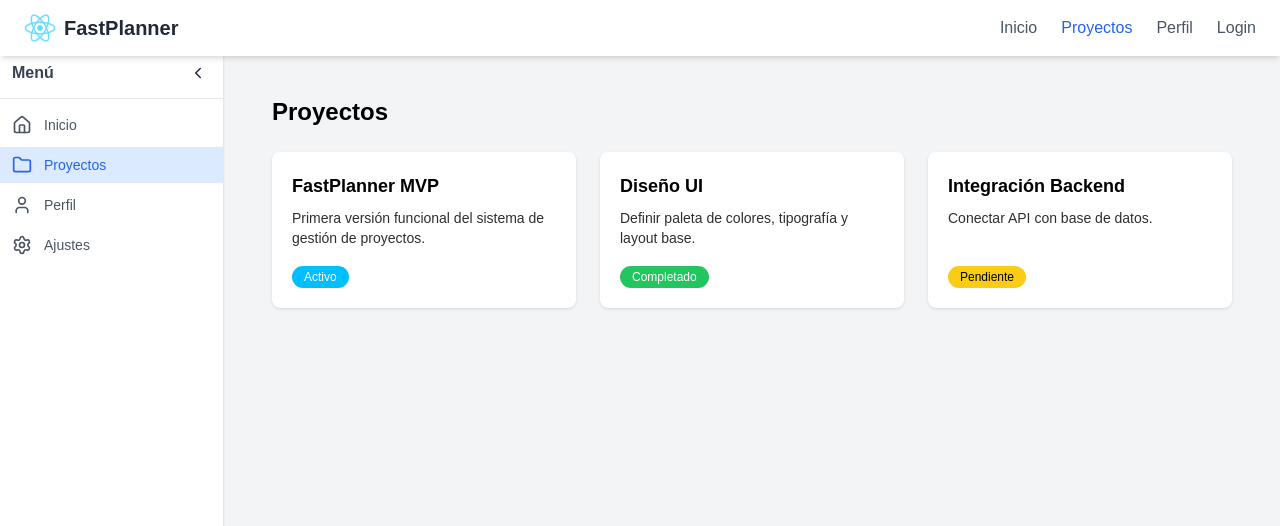
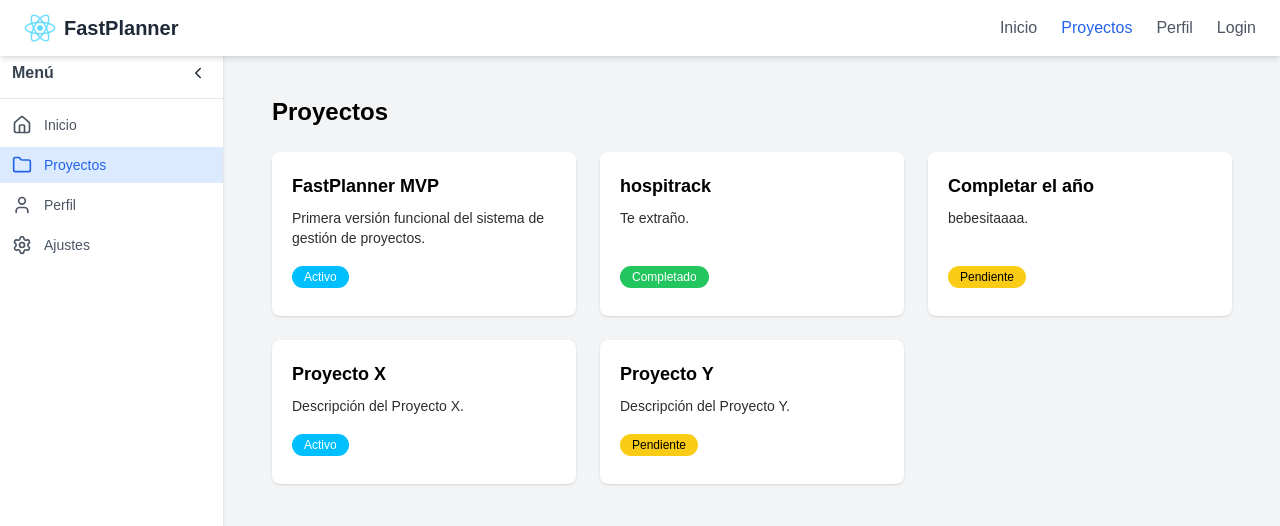
Before and after one commit to JorgeFierroo/FastPlanner, a React (Create React App) app in the folder frontend/: page /projects in a window 1280 px wide. Shown: the top 526 px of the page. Built offline with nearby package versions, Linux system fonts and the light colour scheme; the HTML template or start-up script is replaced by a standard one.

Commit message:
diseño de menu de seleccion

```diff
--- a/frontend/src/components/ProjectCard.tsx
+++ b/frontend/src/components/ProjectCard.tsx
@@ -4,6 +4,11 @@ interface ProjectCardProps {
   title: string;
   description: string;
   status?: "activo" | "pendiente" | "completado";
+  expanded?: boolean;
+  onClick?: () => void;
+  people?: string[];
+  tasks?: { name: string; assigned: boolean }[];
+  isFuture?: boolean;
 }
 
 const statusColors: Record<string, string> = {
@@ -12,9 +17,21 @@ const statusColors: Record<string, string> = {
   completado: "bg-green-500 text-neutral-white",
 };
 
-const ProjectCard: React.FC<ProjectCardProps> = ({ title, description, status = "pendiente" }) => {
+const ProjectCard: React.FC<ProjectCardProps> = ({
+  title,
+  description,
+  status = "pendiente",
+  expanded = false,
+  onClick,
+  people = [],
+  tasks = [],
+  isFuture = false,
+}) => {
   return (
-    <div className="bg-neutral-white rounded-lg shadow hover:shadow-lg transition-shadow p-5 flex flex-col justify-between">
+    <div
+      className={`bg-neutral-white rounded-lg shadow hover:shadow-lg transition-shadow p-5 flex flex-col justify-between cursor-pointer ${expanded ? "border-2 border-primary" : ""}`}
+      onClick={onClick}
+    >
       {/* Título */}
       <h2 className="text-lg font-semibold text-neutral-black mb-2">{title}</h2>
 
@@ -22,13 +39,49 @@ const ProjectCard: React.FC<ProjectCardProps> = ({ title, description, status =
       <p className="text-sm text-neutral-darkgray flex-1">{description}</p>
 
       {/* Estado */}
-      <div className="mt-4">
+      <div className="mt-4 mb-2">
         <span
           className={`px-3 py-1 text-xs font-medium rounded-full ${statusColors[status]}`}
         >
           {status.charAt(0).toUpperCase() + status.slice(1)}
         </span>
       </div>
+
+      {/* Detalles expandibles */}
+      {expanded && (
+        <div className="mt-2 text-sm">
+          <div className="mb-2">
+            <strong>Personas en el proyecto:</strong>
+            {people.length > 0 ? (
+              <ul className="list-disc ml-5">
+                {people.map((person, idx) => (
+                  <li key={idx}>{person}</li>
+                ))}
+              </ul>
+            ) : (
+              <span className="ml-2">Ninguna persona asignada</span>
+            )}
+          </div>
+          <div className="mb-2">
+            <strong>Tareas:</strong>
+            <ul className="list-disc ml-5">
+              {tasks.map((task, idx) => (
+                <li key={idx}>
+                  {task.name} {task.assigned ? "(Asignada)" : "(Sin asignar)"}
+                </li>
+              ))}
+            </ul>
+            {isFuture && (
+              <div className="mt-1 text-yellow-600 font-semibold">Proyecto a futuro: tareas sin asignar</div>
+            )}
+          </div>
+          <div>
+            <strong>Total tareas:</strong> {tasks.length}
+            <br />
+            <strong>Tareas sin asignar:</strong> {tasks.filter(t => !t.assigned).length}
+          </div>
+        </div>
+      )}
     </div>
   );
 };
--- /dev/null
+++ b/frontend/src/components/ui/SelectMenu.tsx
@@ -0,0 +1,58 @@
+import React, { useState } from "react";
+import { ChevronDown } from "lucide-react";
+
+interface SelectMenuProps {
+  options: string[];
+  label?: string;
+  onSelect: (value: string) => void;
+}
+
+const SelectMenu: React.FC<SelectMenuProps> = ({ options, label, onSelect }) => {
+  const [isOpen, setIsOpen] = useState(false);
+  const [selected, setSelected] = useState(options[0]);
+
+  const handleSelect = (value: string) => {
+    setSelected(value);
+    onSelect(value);
+    setIsOpen(false);
+  };
+
+  return (
+    <div className="relative inline-block w-56">
+      {label && (
+        <label className="block text-sm font-medium text-neutral-black mb-1">
+          {label}
+        </label>
+      )}
+
+      {/* Botón principal */}
+      <button
+        onClick={() => setIsOpen(!isOpen)}
+        className="flex items-center justify-between w-full px-4 py-2 bg-neutral-white border border-neutral-gray rounded-md shadow-sm hover:shadow focus:outline-none focus:ring-2 focus:ring-primary"
+      >
+        <span className="text-neutral-black">{selected}</span>
+        <ChevronDown
+          size={18}
+          className={`transition-transform ${isOpen ? "rotate-180" : "rotate-0"}`}
+        />
+      </button>
+
+      {/* Lista de opciones */}
+      {isOpen && (
+        <ul className="absolute left-0 right-0 mt-2 bg-white border border-neutral-gray rounded-md shadow-lg z-10">
+          {options.map((opt, i) => (
+            <li
+              key={i}
+              onClick={() => handleSelect(opt)}
+              className="px-4 py-2 hover:bg-primary-light hover:text-neutral-black cursor-pointer text-neutral-black"
+            >
+              {opt}
+            </li>
+          ))}
+        </ul>
+      )}
+    </div>
+  );
+};
+
+export default SelectMenu;
--- a/frontend/src/pages/Projects.tsx
+++ b/frontend/src/pages/Projects.tsx
@@ -1,4 +1,4 @@
-import React from "react";
+import React, { useState } from "react";
 import ProjectCard from "../components/ProjectCard";
 
 const projects = [
@@ -6,20 +6,60 @@ const projects = [
     title: "FastPlanner MVP",
     description: "Primera versión funcional del sistema de gestión de proyectos.",
     status: "activo",
+    people: ["Sebas", "Jorge", "Ana"],
+    tasks: [
+      { name: "Diseño UI", assigned: true },
+      { name: "Backend API", assigned: true },
+      { name: "Documentación", assigned: false },
+    ],
+    isFuture: false,
   },
   {
-    title: "Diseño UI",
-    description: "Definir paleta de colores, tipografía y layout base.",
+    title: "hospitrack",
+    description: "Te extraño.",
     status: "completado",
+    people: ["Carlos", "Luis"],
+    tasks: [
+      { name: "Setup DB", assigned: true },
+      { name: "Testing", assigned: true },
+    ],
+    isFuture: false,
   },
   {
-    title: "Integración Backend",
-    description: "Conectar API con base de datos.",
+    title: "Completar el año",
+    description: "bebesitaaaa.",
     status: "pendiente",
+    people: ["Sebas"],
+    tasks: [
+      { name: "Planificación", assigned: false },
+    ],
+    isFuture: true,
+  },
+  {
+    title: "Proyecto X",
+    description: "Descripción del Proyecto X.",
+    status: "activo",
+    people: ["Jorge", "Ana"],
+    tasks: [
+      { name: "Frontend", assigned: true },
+      { name: "Backend", assigned: false },
+    ],
+    isFuture: false,
+  },
+  {
+    title: "Proyecto Y",
+    description: "Descripción del Proyecto Y.",
+    status: "pendiente",
+    people: [],
+    tasks: [
+      { name: "Idea", assigned: false },
+    ],
+    isFuture: true,
   },
 ];
 
 const Projects: React.FC = () => {
+  const [expandedIdx, setExpandedIdx] = useState<number | null>(null);
   return (
     <div className="p-6">
       <h1 className="text-2xl font-bold mb-6 text-neutral-black">Proyectos</h1>
@@ -32,6 +72,11 @@ const Projects: React.FC = () => {
             title={p.title}
             description={p.description}
             status={p.status as "activo" | "pendiente" | "completado"}
+            expanded={expandedIdx === i}
+            onClick={() => setExpandedIdx(expandedIdx === i ? null : i)}
+            people={p.people}
+            tasks={p.tasks}
+            isFuture={p.isFuture}
           />
         ))}
       </div>
```
